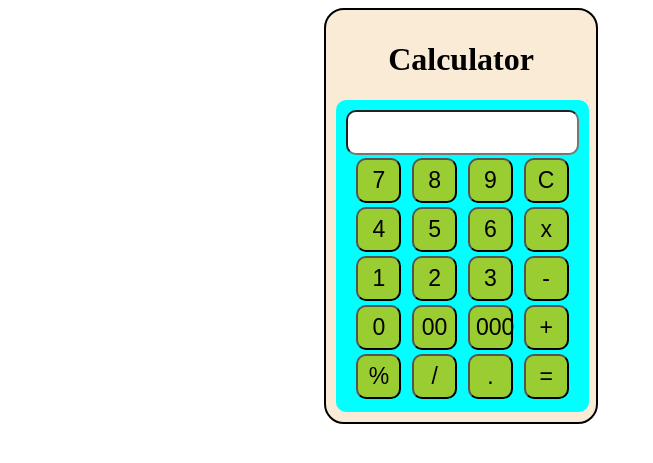
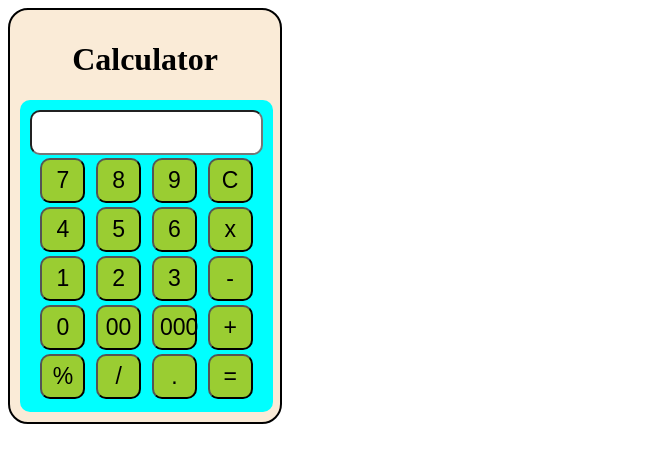
Before and after one commit to MILAN88888/Js_calculator, a PHP site: page / in a window 1280 px wide. Shown: the top 463 px of the page, without its empty margins (0-653 px from the left). Run offline with PHP 8.4, Linux system fonts and the light colour scheme.

Commit message:
first commit

```diff
--- a/index.css
+++ b/index.css
@@ -5,7 +5,6 @@
     text-align: center;
     width: 250px;
     height: auto;
-    margin-left: 25%;
     border-radius: 20px;
     padding: 10px;
     border: 2px solid black;
```
